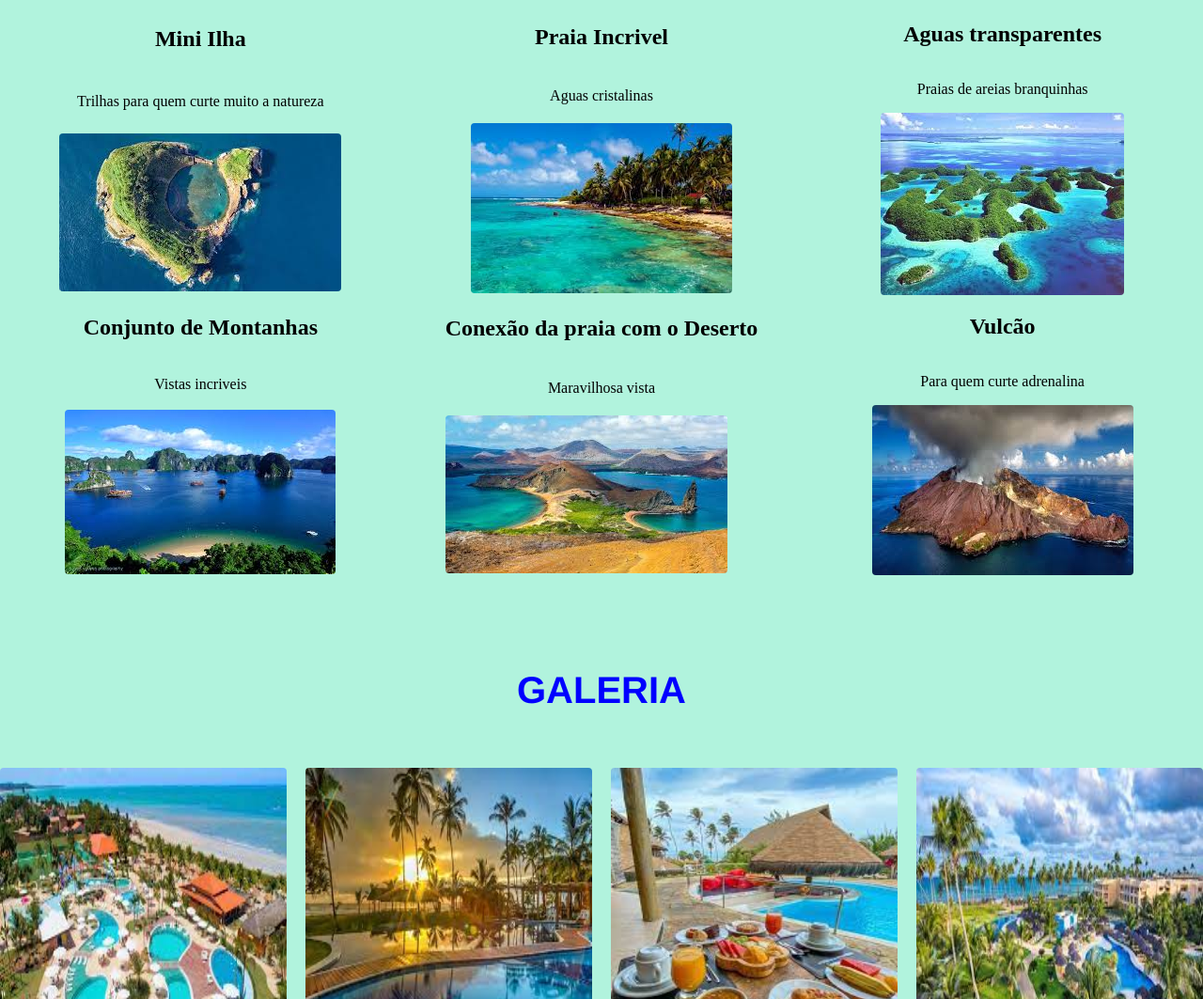
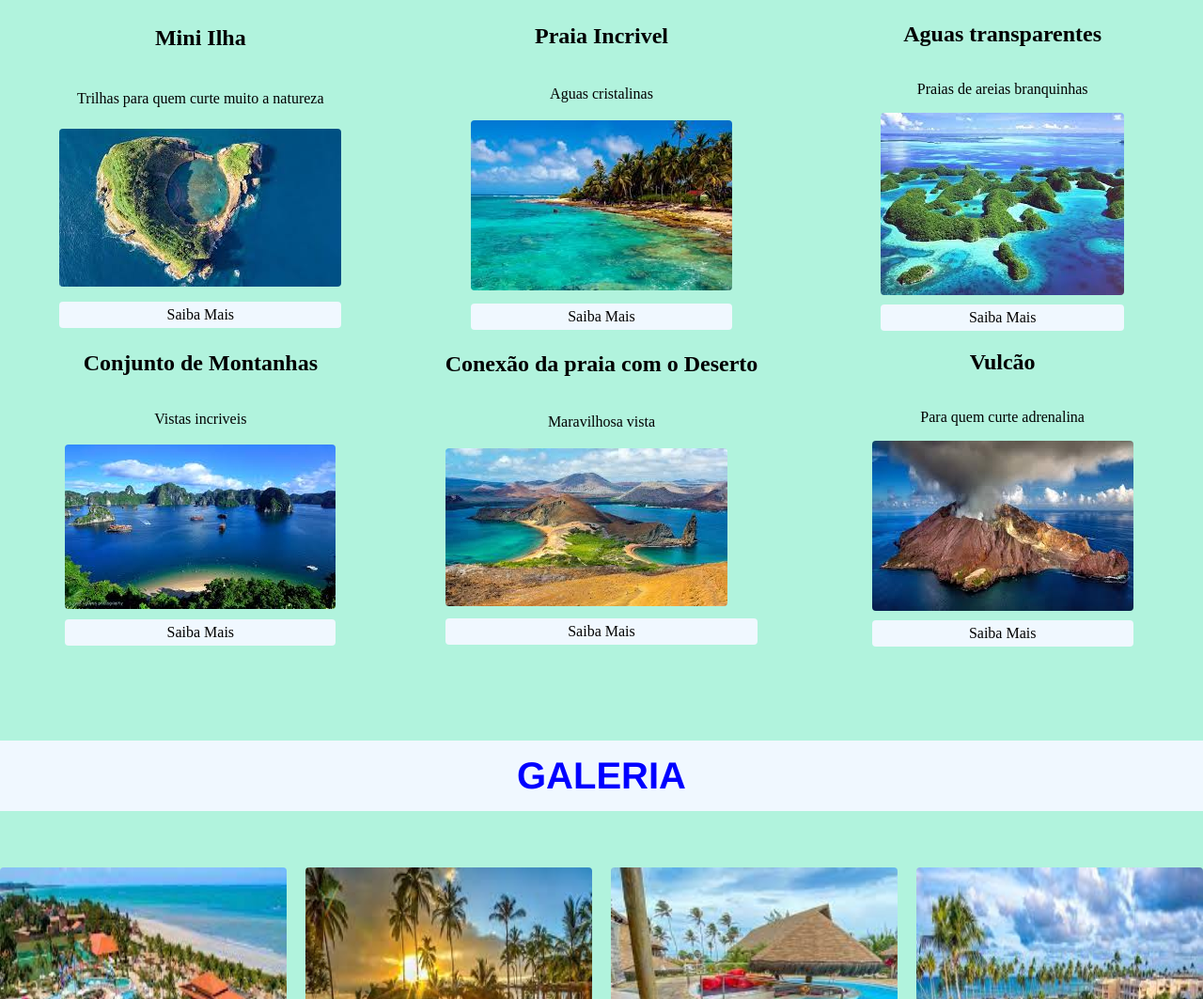
Before and after one commit to LcsNunes/Prova-Site, a plain HTML site: page Prova/index.html in a window 1280 px wide. Shown: the part 363-1426 px from the top of the page at 94% size. Drawn offline with Linux system fonts and the light colour scheme.

Commit message:
Add files via upload

```diff
--- a/Prova/index.html
+++ b/Prova/index.html
@@ -31,31 +31,37 @@
                 <h2>Mini Ilha</h2>
                 <p>Trilhas para quem curte muito a natureza</p>
                 <img src="/imagem1.jfif" alt="" onclick="zoomImg(this)">
+                <a class="botao botao-ct" href="">Saiba Mais</a>
             </div>
             <div class="conteudo-item">
                 <h2>Praia Incrivel</h2>
                 <p>Aguas cristalinas</p>
                 <img src="/imagem2.jfif" alt="" onclick="zoomImg(this)">
+                <a class="botao botao-ct" href="">Saiba Mais</a>
             </div>
             <div class="conteudo-item">
                 <h2>Aguas transparentes</h2>
                 <p>Praias de areias branquinhas</p>
                 <img src="/imagem3.jfif" alt="" onclick="zoomImg(this)">
+                <a class="botao botao-ct" href="">Saiba Mais</a>
             </div>
             <div class="conteudo-item">
                 <h2>Conjunto de Montanhas</h2>
                 <p>Vistas incriveis</p>
                 <img src="/imagem4.jfif" alt="" onclick="zoomImg(this)">
+                <a class="botao botao-ct" href="">Saiba Mais</a>
             </div>
             <div class="conteudo-item">
                 <h2>Conexão da praia com o Deserto</h2>
                 <p>Maravilhosa vista</p>
                 <img src="/imagem5.jfif" alt="" onclick="zoomImg(this)">
+                <a class="botao botao-ct" href="">Saiba Mais</a>
             </div>
             <div class="conteudo-item">
                 <h2>Vulcão</h2>
                 <p>Para quem curte adrenalina</p>
                 <img src="/imagem6.jfif" alt="" onclick="zoomImg(this)">
+                <a class="botao botao-ct" href="">Saiba Mais</a>
             </div>
 
         </div>
--- a/Prova/style.css
+++ b/Prova/style.css
@@ -79,6 +79,9 @@ h1 {
 
 .subtitulo-2 {
     margin-top: 100px;
+    background: aliceblue;
+    padding: 15px;
+    display: block;
 }
 
 .conteudo {
@@ -98,6 +101,7 @@ h1 {
     display: grid;
     grid-template-columns: 1fr 1fr 1fr 1fr;
     border-radius: 4px;
+
 }
 
 .galeria-item {
@@ -154,6 +158,14 @@ h1 {
     transition: 0.8s;
 }
 
+.botao-ct {
+    display: block;
+    padding: 5px;
+    border-radius: 4px;
+    display: inline-block;
+    background: aliceblue;
+
+}
 
 @media (max-width: 1000px) {
 
@@ -164,14 +176,15 @@ h1 {
         flex-wrap: nowrap;
 
     }
-
-    @media (max-width: 600px) {
+}
+@media (max-width: 600px) {
 
         .conteudo,
         .header,
         #galeria,
         .contato {
-        grid-template-columns: 1fr;
+            grid-template-columns: 1fr;
 
 
+        }
     }
```
